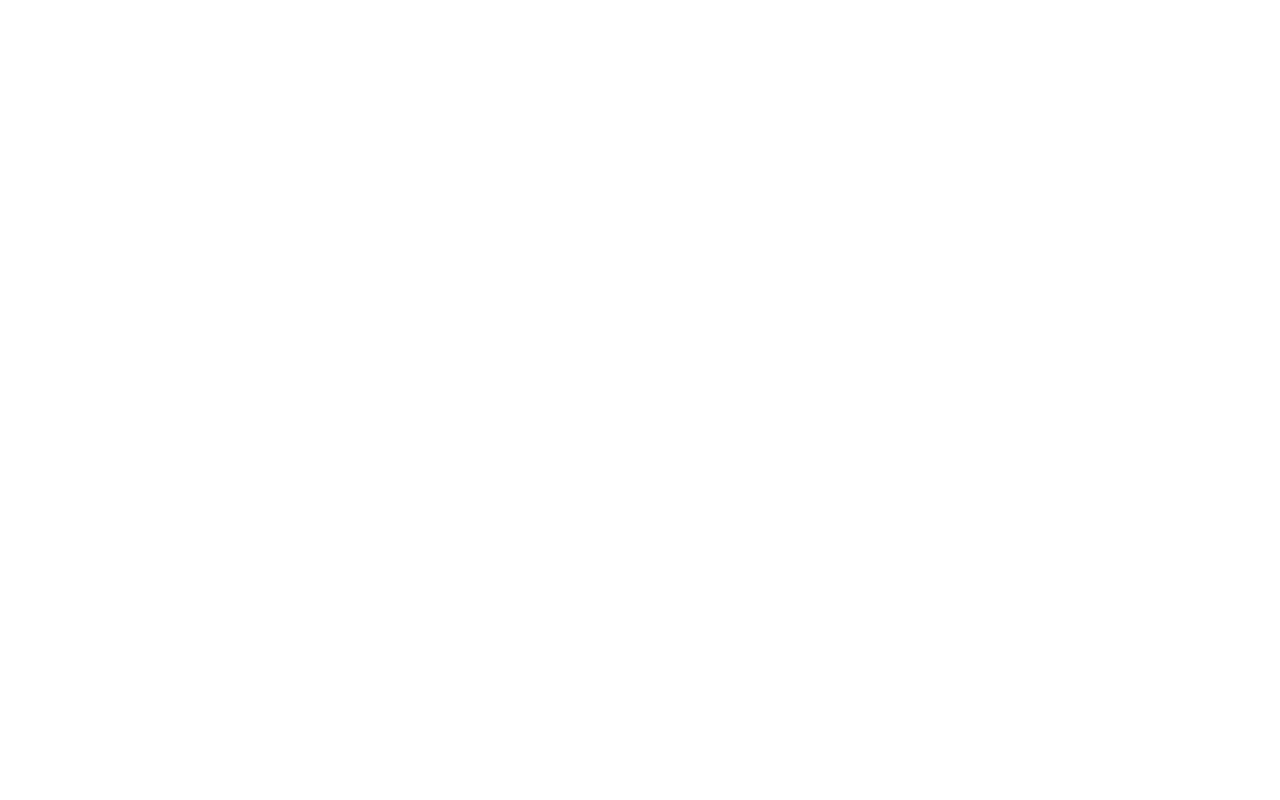
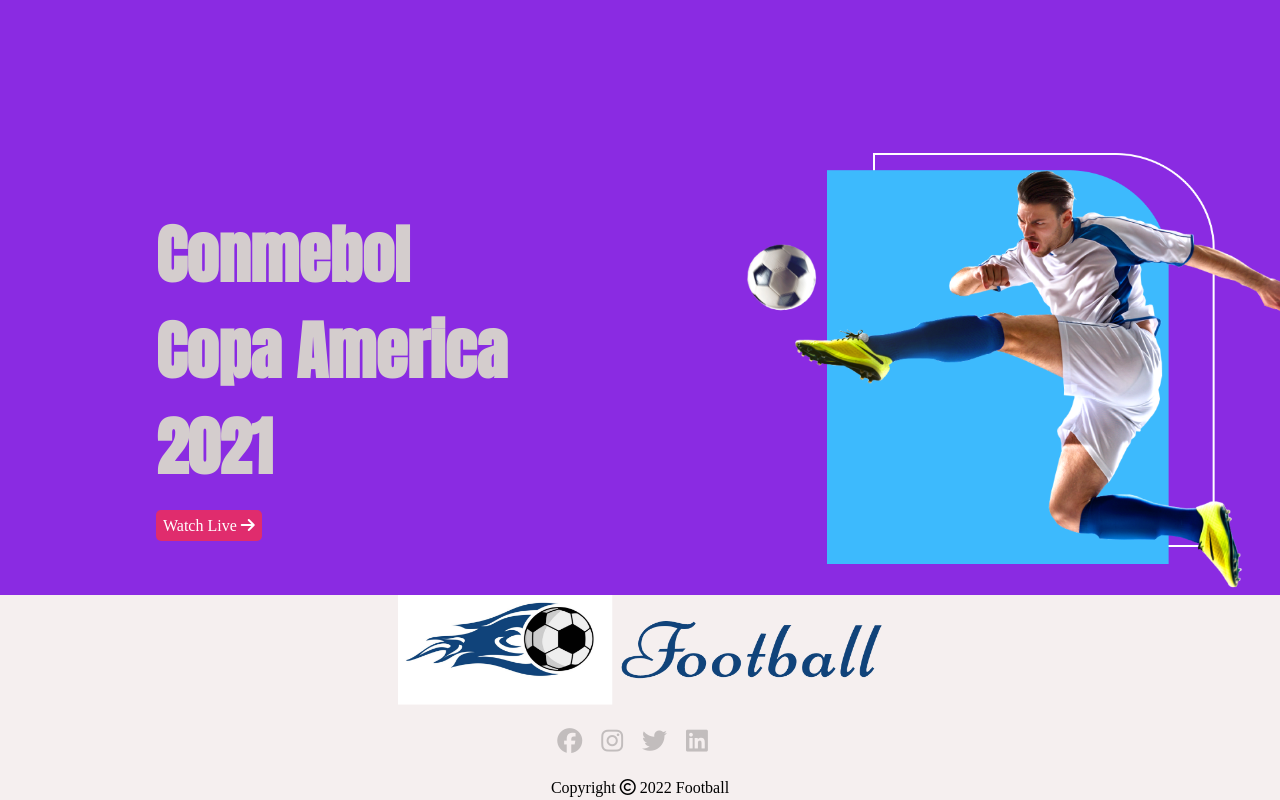
Before and after one commit to jhanik/player-football, a plain HTML site: page index.html in a window 1280 px wide. Drawn offline with Linux system fonts and the light colour scheme.

Commit message:
banner and footer done

```diff
--- /dev/null
+++ b/css/style.css
@@ -0,0 +1,78 @@
+/* externel stylesheets */
+@import url('https://fonts.googleapis.com/css2?family=Anton&display=swap');
+
+body{
+    margin: 0;
+    background-color: #f5efef;
+}
+
+ /* top banner styles */
+
+.banner{
+    display: flex;
+    background-color: blueviolet;
+    margin:0;
+}
+.banner-info h1{
+    width: 485px;
+    height: 230px;
+    margin-left: 156px;
+    margin-top: 207px;
+    padding-bottom: 27px;
+    font-size: 64px;
+    font-weight: 700;
+    font-family: 'Anton', sans-serif;
+    color: rgb(212, 205, 205);
+
+}
+.banner-image img{
+    width: 556px;
+    height: 438px;
+    margin-left: 102px;
+    margin-top: 153px;
+}
+
+.banner-image:hover{
+    transform:rotateY(180deg);
+    transition: transform .4s ease-in;
+}
+.watch-button{
+    text-decoration: none;
+    background-color: #e02c6d;
+    margin-left: 156px;
+    margin-top: 27px;
+    padding: 7px;
+    border-radius: 5px;
+    color: white;
+}
+
+/* footer part styles */
+
+.footer{
+    display: flex;
+    flex-direction: column;
+    justify-content: center;
+    align-items: center;
+    padding: 0px;
+}
+
+.footer-image img{
+    width: 484px;
+    height: 110px;
+    padding-bottom: 20px;
+}
+.social-icons{
+    text-align: center;
+    width: 200px;
+    height: 32px;
+
+}
+.social-icons a{
+    text-decoration: none;
+}
+.icon{
+    color:rgb(194, 189, 189);
+    font-size: 25px;
+    margin-right: 15px;
+
+}
--- a/index.html
+++ b/index.html
@@ -4,6 +4,13 @@
     <meta charset="UTF-8">
     <meta http-equiv="X-UA-Compatible" content="IE=edge">
     <meta name="viewport" content="width=device-width, initial-scale=1.0">
+
+    <!-- stylesheets -->
+    <link rel="stylesheet" href="css/style.css">
+
+    <!-- font awesome links -->
+    <script src="https://kit.fontawesome.com/6079dc62e6.js" crossorigin="anonymous"></script>
+
     <title>Welcome to this Football site</title>
 </head>
 <!-- this is header part -->
@@ -15,12 +22,40 @@
 <!-- main part start -->
 <main>
 
+    <!-- banner part start -->
+
+    <section class="banner">
+        <div class="banner-info">
+            <h1>Conmebol<br> Copa America<br> 2021</h1>
+            <a class="watch-button" href="#">Watch Live <i class="fas fa-arrow-right"></i></a>
+        </div>
+        <div class="banner-image">
+            <img src="images/banner.png" alt="footballer">
+
+        </div>
+
+    </section>
+    <!-- banner part close -->
+
 </main>
 <!-- main part close -->
 
 <!-- footer part start -->
-<footer>
+<footer class="footer">
+    <div class="footer-image">
+        <img src="images/Logo.png" alt="footer-logo">
+    </div>
+    <div class="social-icons">
 
+            <a href=""><i class="icon fab fa-facebook"></i> </a>
+            <a href=""><i class="icon fab fa-instagram"></i></a>
+            <a href=""><i class="icon fab fa-twitter"></i></a>
+            <a href=""><i class="icon fab fa-linkedin"></i></a>
+
+    </div> <br>
+    <div>
+    Copyright <i class="far fa-copyright"></i> 2022 Football
+    </div>
 </footer>
 
 <!-- footer part close -->
```
Also changed, not shown: images/css/style.css (deleted).
